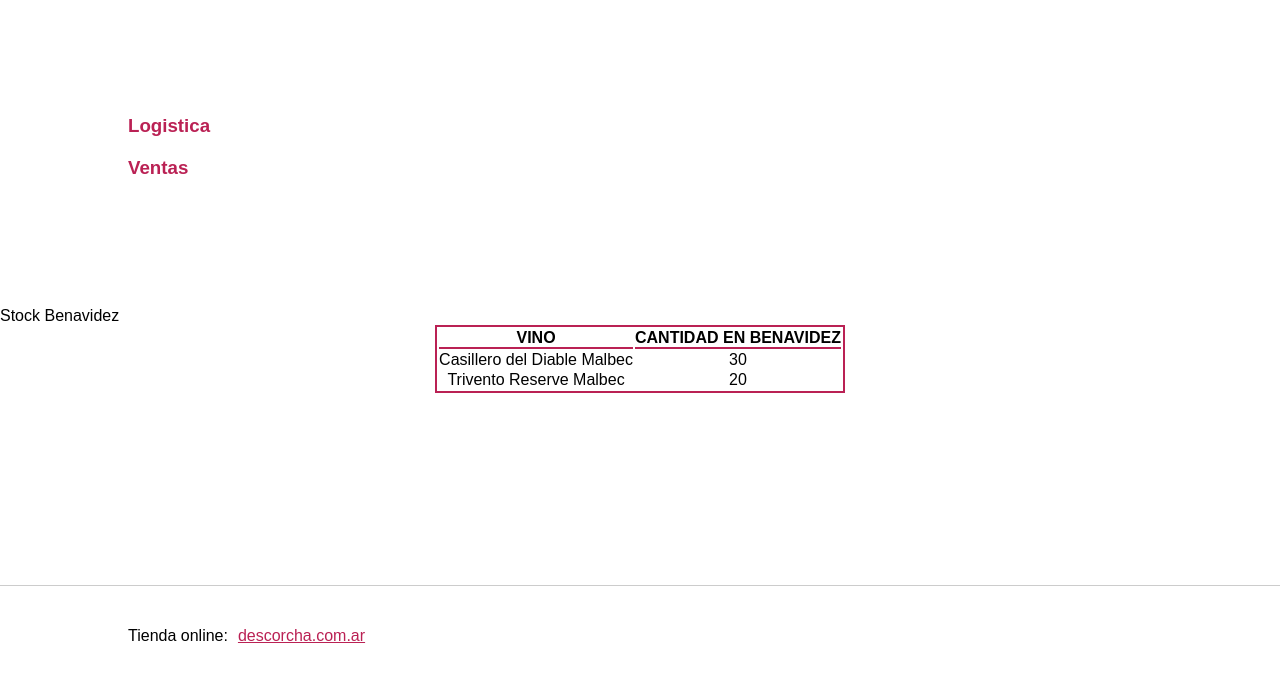
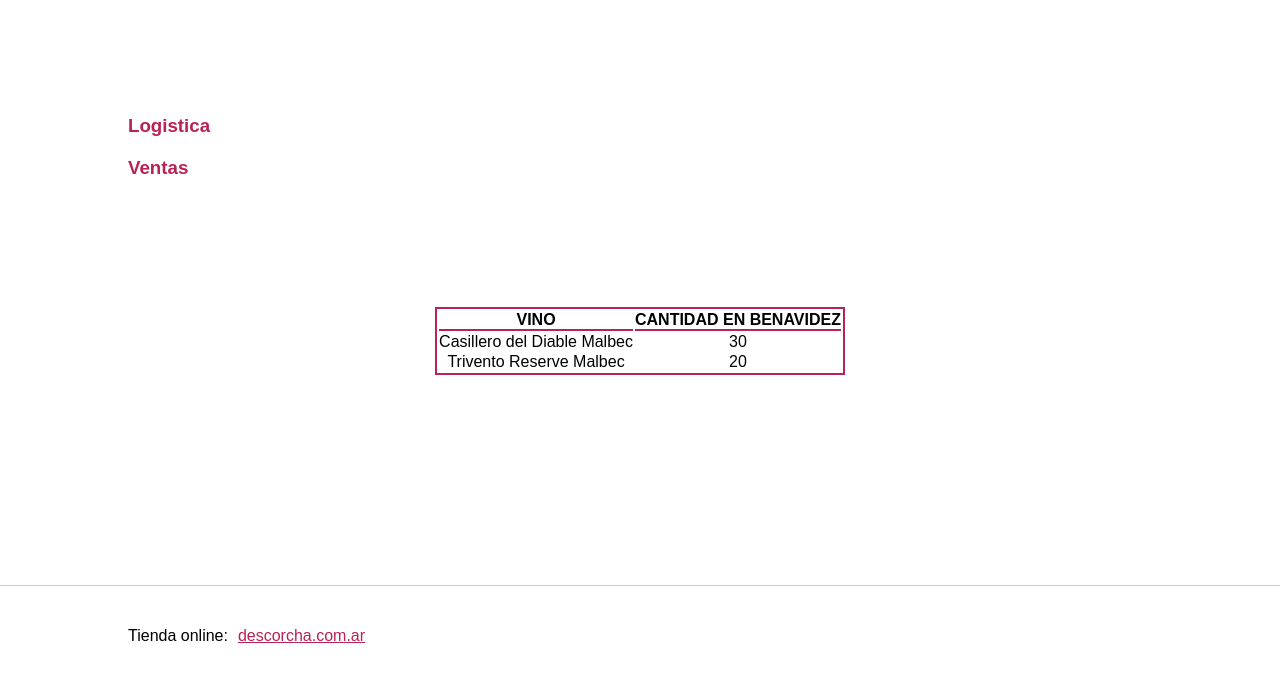
Before and after one commit to romekkk29/reporteDesorcha, a plain HTML site: page index.html in a window 1280 px wide. Shown: the part 114-796 px from the top of the page. Drawn offline with Linux system fonts and the light colour scheme.

Commit message:
aprovechando

```diff
--- a/index.html
+++ b/index.html
@@ -19,7 +19,7 @@
                 <li><h3>Ventas</h3></li>
             </ul>
         </section>
-        <section>Stock Benavidez</section>
+        <section>
 
         <table>
             <thead>
@@ -45,6 +45,7 @@
             </tr>
 
         </tbody>
+        </section>
     </table>
     </main>
     <footer>
```
